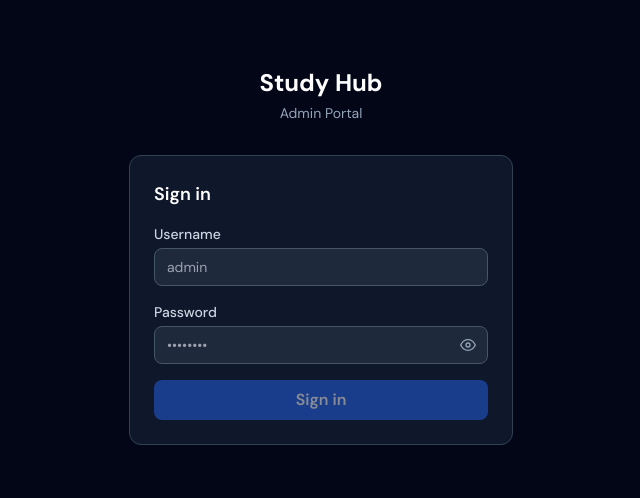
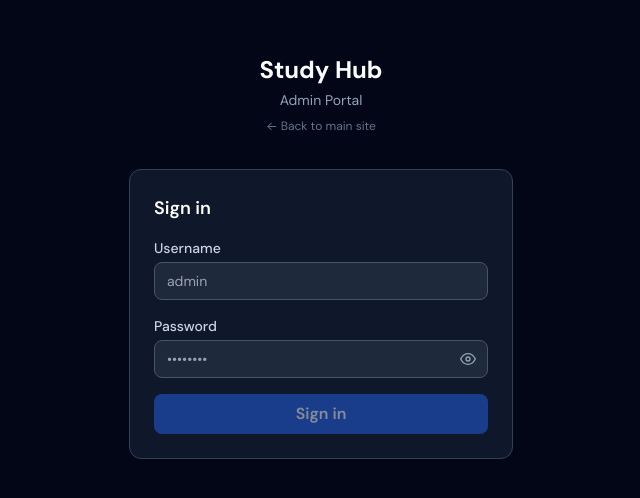
Before and after one commit to WJ-42/StudyHub-AstonHack11, a React (Vite) app: page /admin/login in a window 1280 px wide. Shown: the part 144-642 px from the top of the page, without its empty margins (319-959 px from the left). Built offline with nearby package versions, Linux system fonts and the light colour scheme; no server answers.

Commit message:
fix: add back to main site link on admin login page

```diff
--- a/src/routes/AdminLogin.tsx
+++ b/src/routes/AdminLogin.tsx
@@ -31,6 +31,12 @@ export function AdminLogin() {
         <div className="mb-8 text-center">
           <h1 className="text-2xl font-bold text-white">Study Hub</h1>
           <p className="mt-1 text-sm text-slate-400">Admin Portal</p>
+          <a
+            href="/"
+            className="mt-2 inline-block text-xs text-slate-500 hover:text-slate-300 transition-colors"
+          >
+            ← Back to main site
+          </a>
         </div>
         <div className="rounded-xl border border-slate-700 bg-slate-900 p-6">
           <h2 className="text-lg font-semibold text-white mb-4">Sign in</h2>
```
